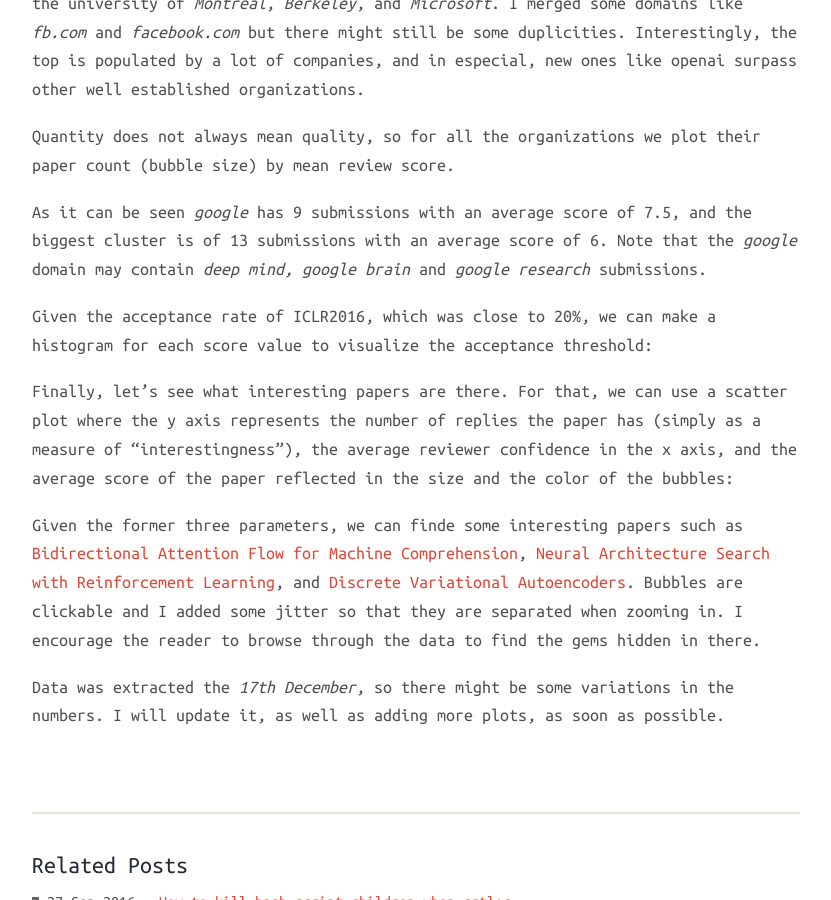
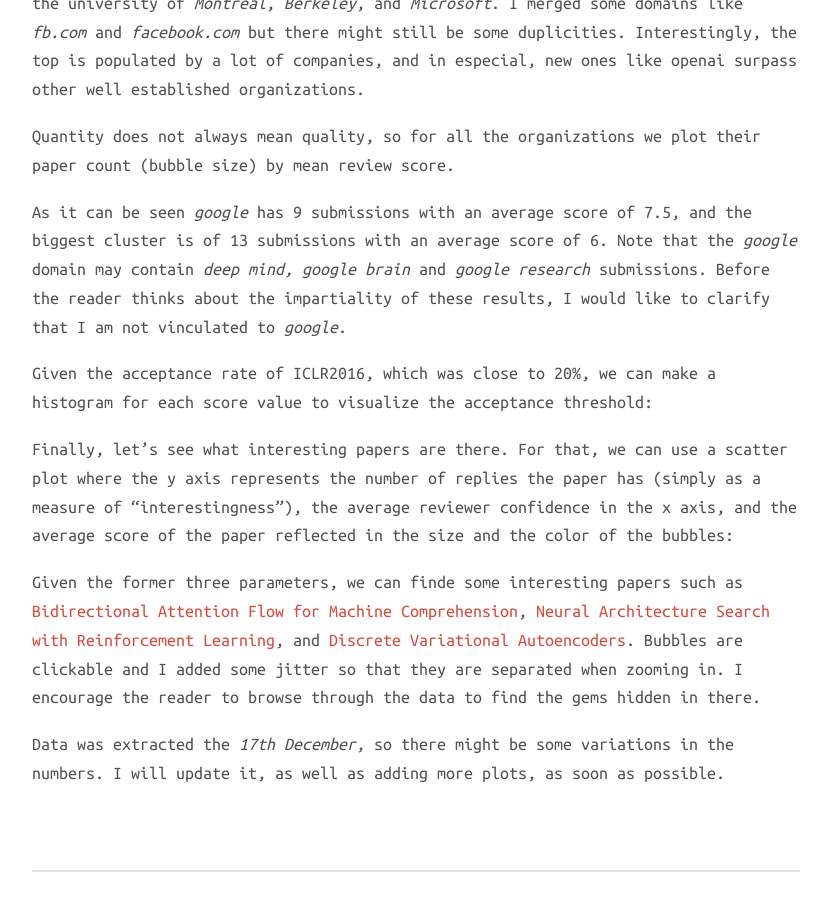
Before and after one commit to prlz77/prlz77.github.io, a Jekyll site: the page built from _posts/2016-12-11-iclr2017-stats.markdown, in a window 1280 px wide and 900 px high, scrolled down 1020 px. Shown: the whole window, without its empty margins (224-1055 px from the left). Built offline with Jekyll 4.4.1, drawn with Linux system fonts in a browser that asks for light colours; nearby versions of some CDN libraries; a script that is not in the unit is left out; comment, search, counter and statistics services are not loaded.

Commit message:
clarification

```diff
--- a/_posts/2016-12-11-iclr2017-stats.markdown
+++ b/_posts/2016-12-11-iclr2017-stats.markdown
@@ -37,8 +37,8 @@
 {% include iclr2017/affiliations.html %}
 
 As it can be seen, *google* leads the top-50 most prolific organizations,
-followed by the university of *Montreal*, *Berkeley*, and *Microsoft*. I merged
-some domains like *fb.com* and *facebook.com* but there might still be some
+followed by the university of *Montreal*, *Berkeley*, and *Microsoft*.
+I merged some domains like *fb.com* and *facebook.com* but there might still be some
 duplicities. Interestingly, the top is populated by a lot of companies, and in
 especial, new ones like openai surpass other well established organizations.
 
@@ -47,7 +47,7 @@
 
 {% include iclr2017/scatter-rating-hist.html %}
 
-As it can be seen *google* has 9 submissions with an average score of 7.5, and the biggest cluster is of 13 submissions with an average score of 6. Note that the *google* domain may contain *deep mind, google brain* and *google research* submissions.
+As it can be seen *google* has 9 submissions with an average score of 7.5, and the biggest cluster is of 13 submissions with an average score of 6. Note that the *google* domain may contain *deep mind, google brain* and *google research* submissions. Before the reader thinks about the impartiality of these results, I would like to clarify that I am not vinculated to *google*.
 
 Given the acceptance rate of ICLR2016, which was close to 20%, we can make a histogram for each score value to visualize the acceptance threshold:
 
```
